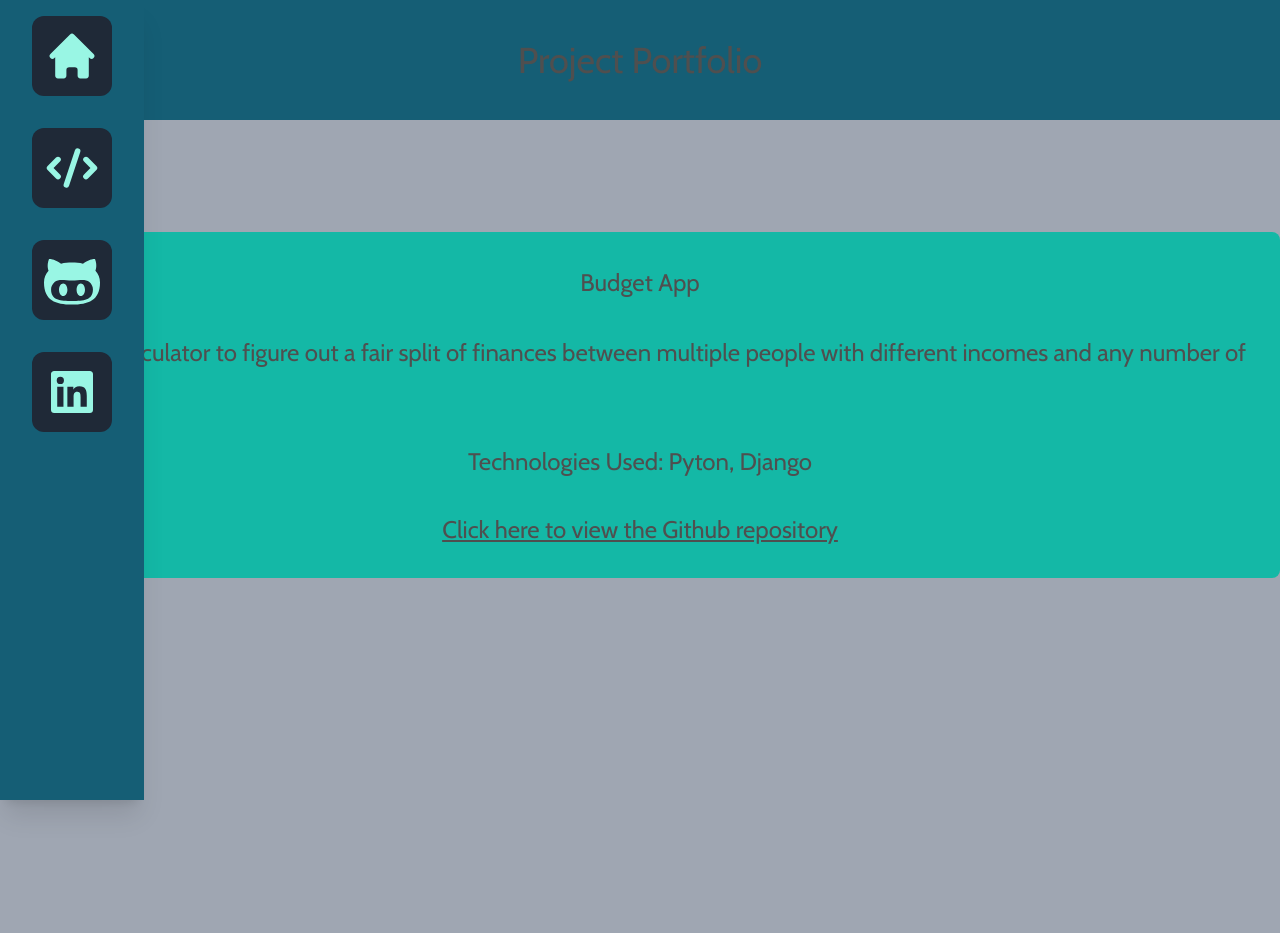
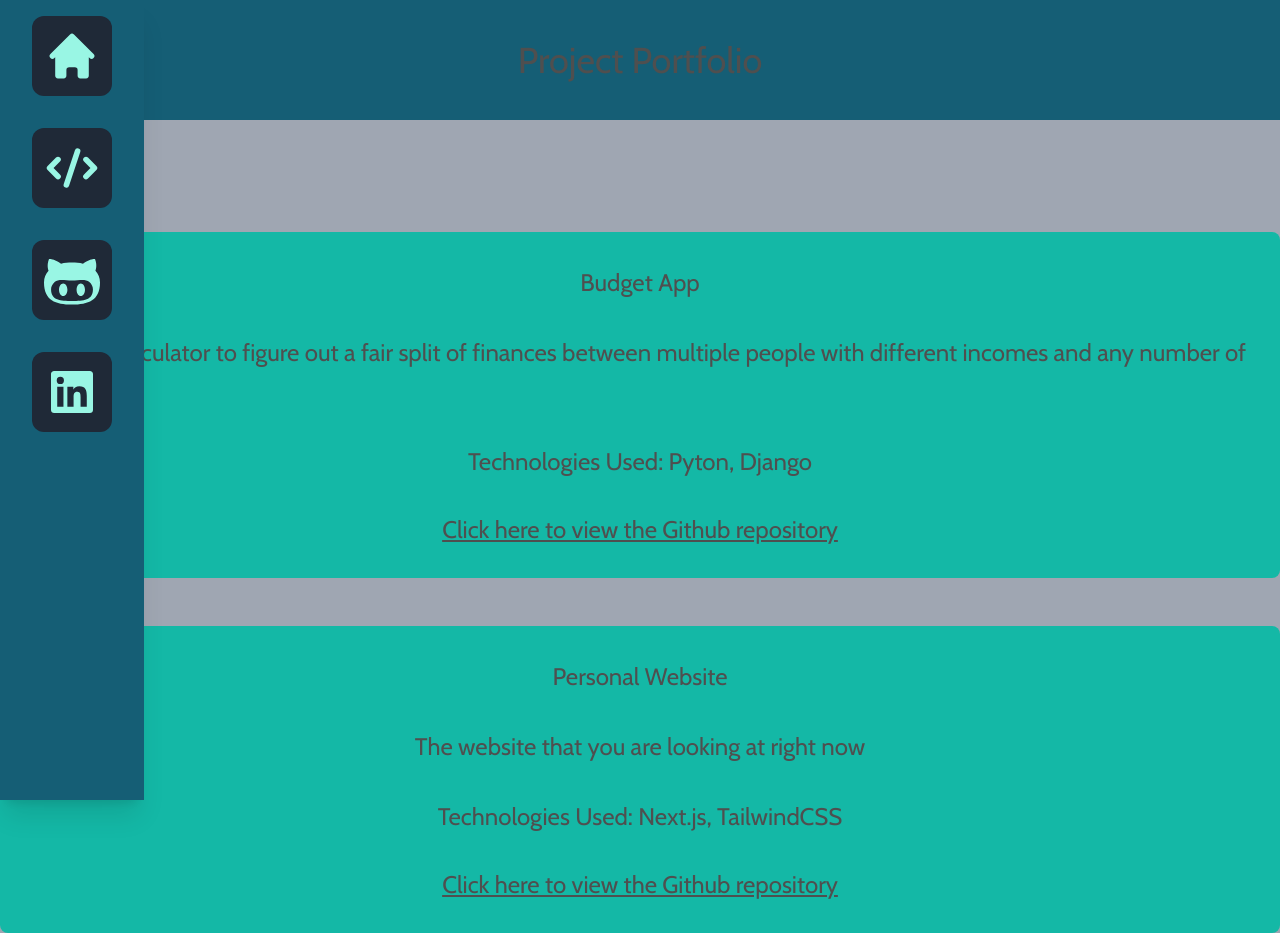
Before and after one commit to VinnyShipley/Personal_Site, a Next.js app: page /projects in a window 1280 px wide. Before the commit the page ends 800 px from the top, so only its background shows below. Built offline with nearby package versions, Linux system fonts and the light colour scheme; what tw-elements would draw is missing.

Commit message:
added personal site to projects page

```diff
--- a/src/components/projectcard.js
+++ b/src/components/projectcard.js
@@ -3,10 +3,16 @@ const projectArray = [
   description: 'A budget calculator to figure out a fair split of finances between multiple people with different incomes and any number of expenses',
   link: 'https://github.com/VinnyShipley/Budget-App',
   techs: 'Pyton, Django',
+  },
+  {
+    title: 'Personal Website',
+    description: 'The website that you are looking at right now',
+    link: 'https://github.com/VinnyShipley/Personal_Site',
+    techs: 'Next.js, TailwindCSS',
   }];
 
 const ProjectCard = () => (
-  <div className="flex justify-center mt-16">
+  <div className="mt-16">
     {projectArray.map((item) => (
       <div className="bg-accent rounded-lg py-8 mt-12 text-2xl" key={item.title}>
         <p className="flex justify-center">{item.title}</p>
--- a/src/pages/projects.js
+++ b/src/pages/projects.js
@@ -9,8 +9,9 @@ const ProjectsLandingPage = () => {
     <>
     <SideBar />
       <h1 className="text-4xl text-center text-bold bg-basic m-50 py-10 mt-0">Project Portfolio</h1>
+      <div className='grid'>
       <ProjectCard />
-
+      </div>
     </>
   );
 }
```
